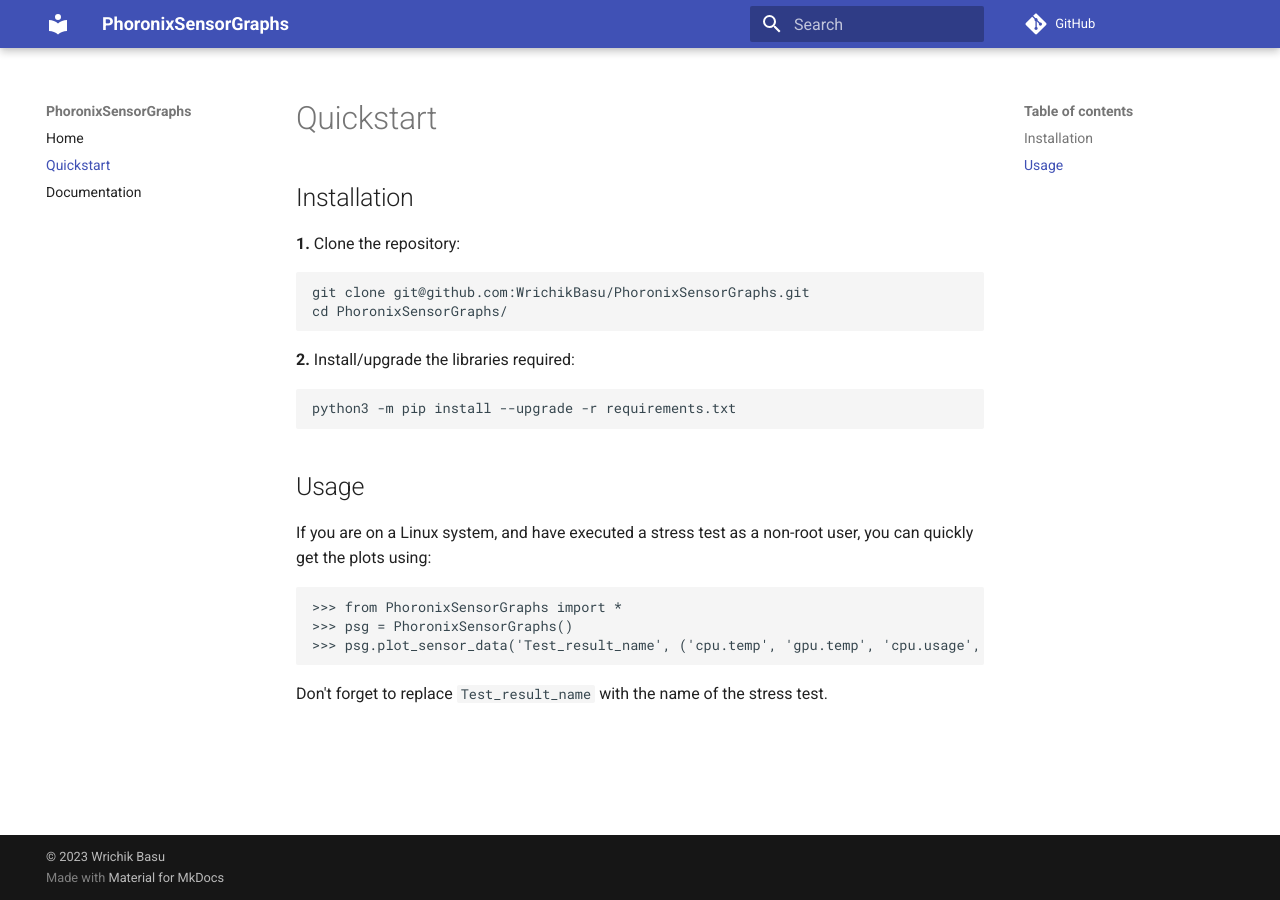
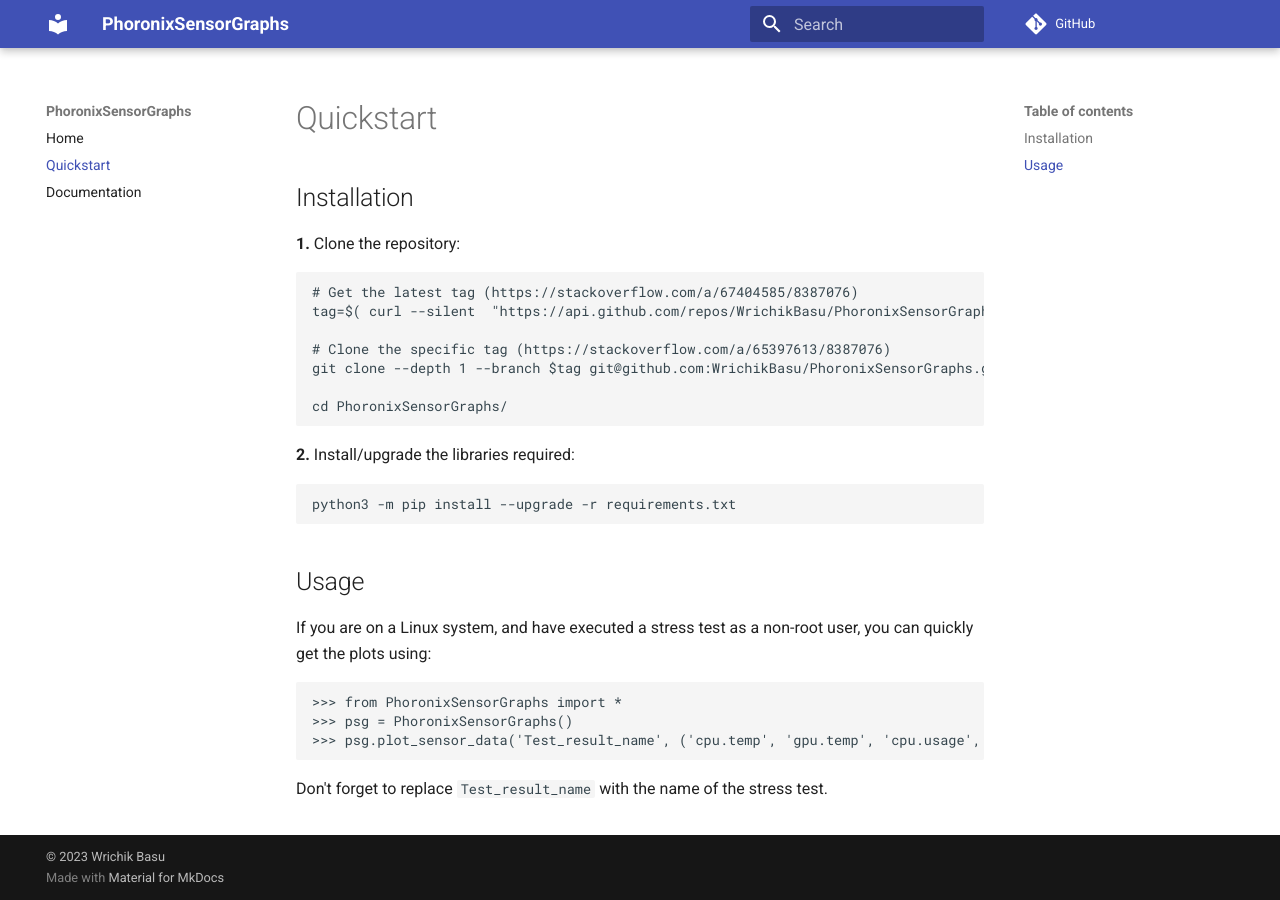
Before and after one commit to WrichikBasu/PhoronixSensorGraphs, an MkDocs documentation site: the page built from docs/quick_usage_guide.md, in a window 1280 px wide. Built offline with MkDocs 1.6.1 and Material for MkDocs 9.7.7, drawn with Linux system fonts in a browser that asks for light colours; comment, search, counter and statistics services are not loaded.

Commit message:
Quickstart: Download latest tag only

````diff
--- a/docs/quick_usage_guide.md
+++ b/docs/quick_usage_guide.md
@@ -5,7 +5,12 @@
 **1.** Clone the repository:
 
 ```bash
-git clone git@github.com:WrichikBasu/PhoronixSensorGraphs.git
+# Get the latest tag (https://stackoverflow.com/a/67404585/8387076)
+tag=$( curl --silent  "https://api.github.com/repos/WrichikBasu/PhoronixSensorGraphs/tags" | jq -r '.[0].name' )
+
+# Clone the specific tag (https://stackoverflow.com/a/65397613/8387076)
+git clone --depth 1 --branch $tag git@github.com:WrichikBasu/PhoronixSensorGraphs.git
+
 cd PhoronixSensorGraphs/
 ```
 
````
